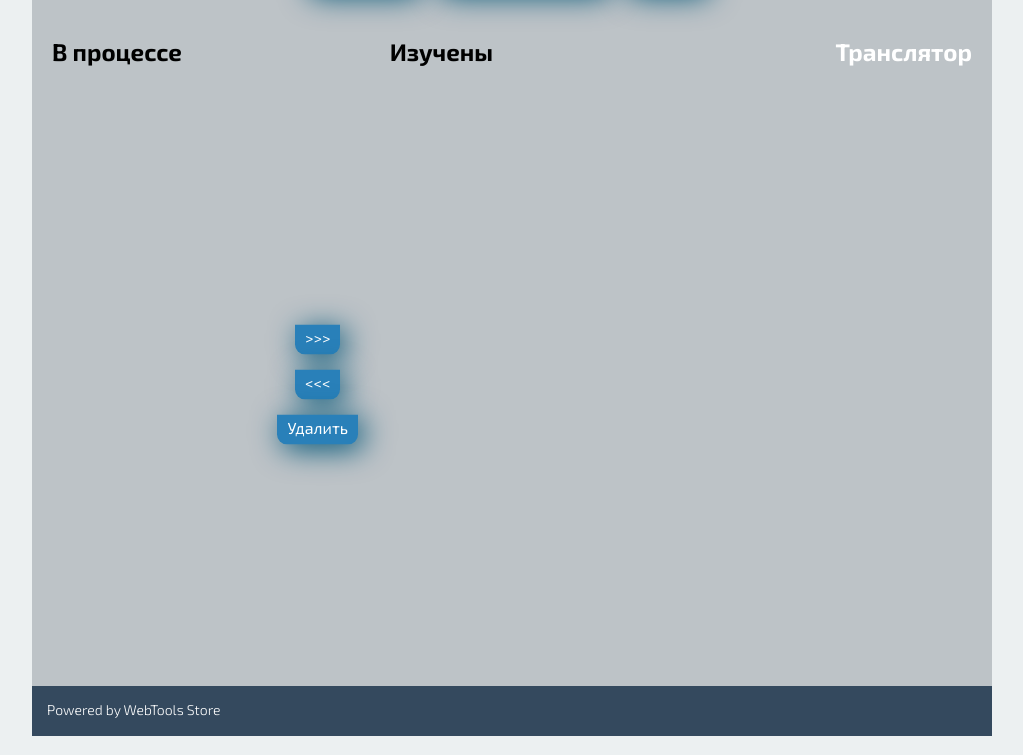
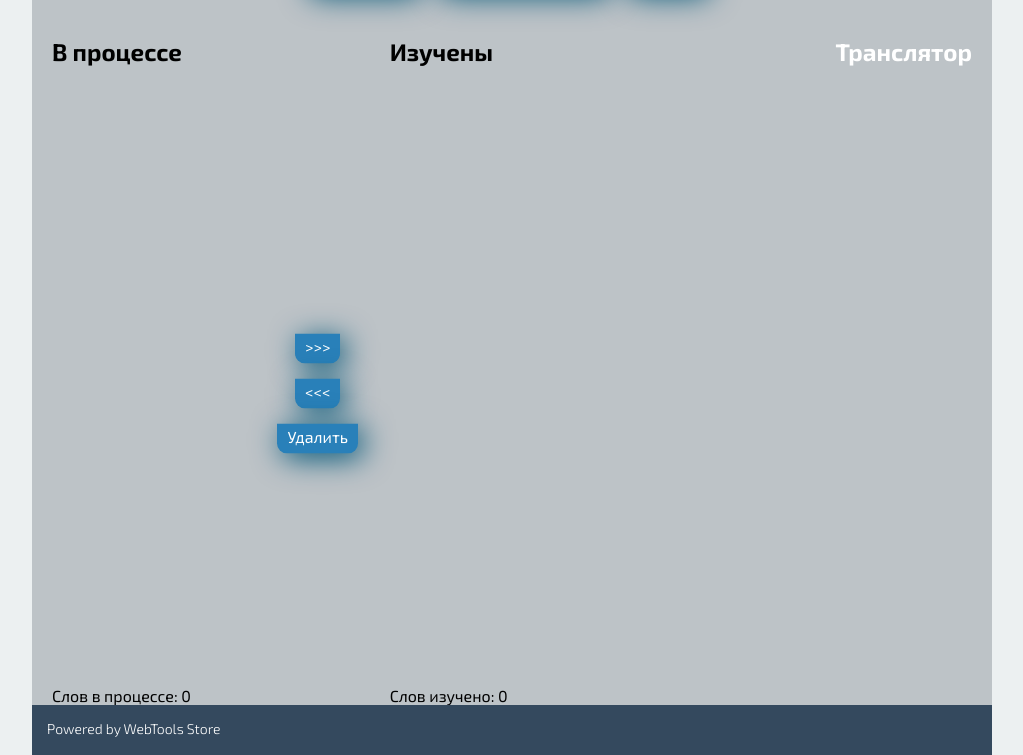
Before and after one commit to web2ls/Refresher, a plain HTML site: page index.html in a window 1280 px wide. Both pictures are taken after a click on the item "Словарь". Shown: the part 153-908 px from the top of the page, without its empty margins (128-1151 px from the left). Drawn offline with Linux system fonts and the light colour scheme; no server answers.

Commit message:
add results amount for words in new-words block and in learned-words block. This amounts updated without refresh page

```diff
--- a/index.html
+++ b/index.html
@@ -36,6 +36,10 @@
                   <li>torwards</li>
                   <li>to reach</li>
                 </ul>
+
+                <div class="new-words-qnt">
+                  Слов в процессе: <span>34</span>
+                </div>
               </div>
 
               <div class="controlled-btn">
@@ -59,6 +63,10 @@
                   <li>bull</li>
                   <li>shit</li>
                 </ul>
+
+                <div class="learned-words-qnt">
+                  Слов изучено: <span>175</span>
+                </div>
               </div>
             </div>
 
--- a/js/core.js
+++ b/js/core.js
@@ -6,6 +6,8 @@ window.onload = function() {
   const dictionaryBtn = document.querySelector('.dictionary-btn');
   const addNewWordBtn = document.querySelector('.add-new-word-btn');
   const testBtn = document.querySelector('.test-btn');
+  const newWordsQnt = document.querySelector('.new-words-qnt span');
+  const learnedWordsQnt = document.querySelector('.learned-words-qnt span');
   const toLearnedBtn = document.querySelector('.to-learned-btn');
   const toNewBtn = document.querySelector('.to-new-btn');
   const deleteWordBtn = document.querySelector('.delete-word-btn');
@@ -101,6 +103,7 @@ window.onload = function() {
     dictionary.style.display = 'flex';
     createDictionaryHtml();
     createLearnedDictionaryHtml();
+    getTotalQntWords();
   };
 
   function showTranslation(event) {
@@ -123,6 +126,11 @@ window.onload = function() {
     isLearnedWordSelected = false;
   };
 
+  function getTotalQntWords() {
+    newWordsQnt.textContent = lexicon.length;
+    learnedWordsQnt.textContent = learnedLexicon.length;
+  };
+
   function relocateWordToLearned() {
     if (!isWordSelected) return;
     const wordId = currentSelectedWord[0].id;
@@ -130,6 +138,7 @@ window.onload = function() {
     lexicon = lexicon.filter(item => item.id !== wordId);
     createLearnedDictionaryHtml();
     createDictionaryHtml();
+    getTotalQntWords();
     database.ref('learnedDictionary/' + wordId).set(currentSelectedWord[0]);
     database.ref('dictionary/' + wordId).remove();
     isWordSelected = false;
@@ -142,6 +151,7 @@ window.onload = function() {
     learnedLexicon = learnedLexicon.filter(item => item.id !== wordId);
     createDictionaryHtml();
     createLearnedDictionaryHtml();
+    getTotalQntWords();
     database.ref('dictionary/' + wordId).set(currentSelectedLearnedWord[0]);
     database.ref('learnedDictionary/' + wordId).remove();
     isLearnedWordSelected = false;
@@ -152,12 +162,14 @@ window.onload = function() {
       const wordId = currentSelectedWord[0].id;
       lexicon = lexicon.filter(item => item.id !== wordId);
       createDictionaryHtml();
+      getTotalQntWords();
       isWordSelected = false;
       database.ref('dictionary/' + wordId).remove();
     } else if (isLearnedWordSelected) {
       const wordId = currentSelectedLearnedWord[0].id;
       learnedLexicon = learnedLexicon.filter(item => item.id !== wordId);
       createLearnedDictionaryHtml();
+      getTotalQntWords();
       isLearnedWordSelected = false;
       database.ref('learnedDictionary/' + wordId).remove();
     }
```
